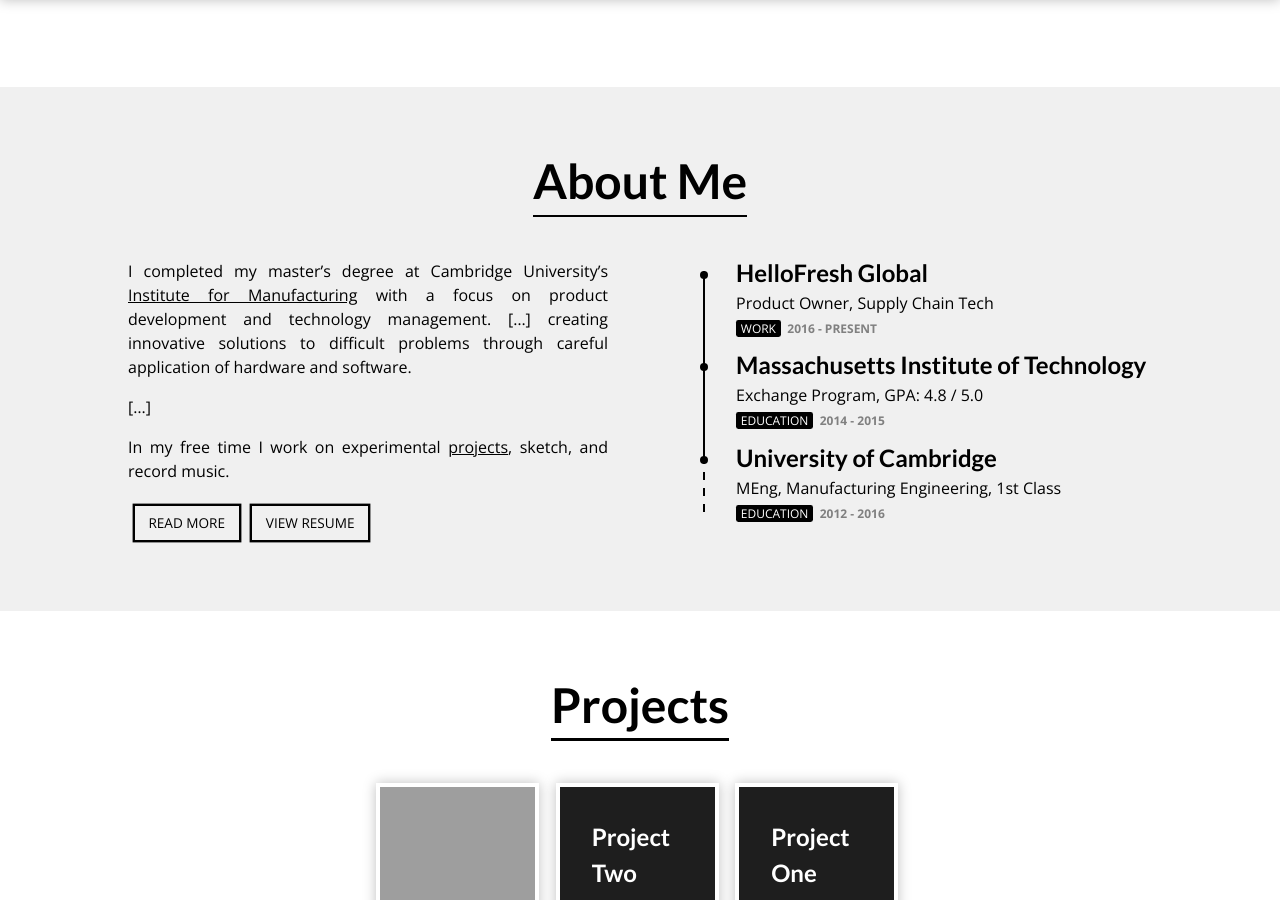
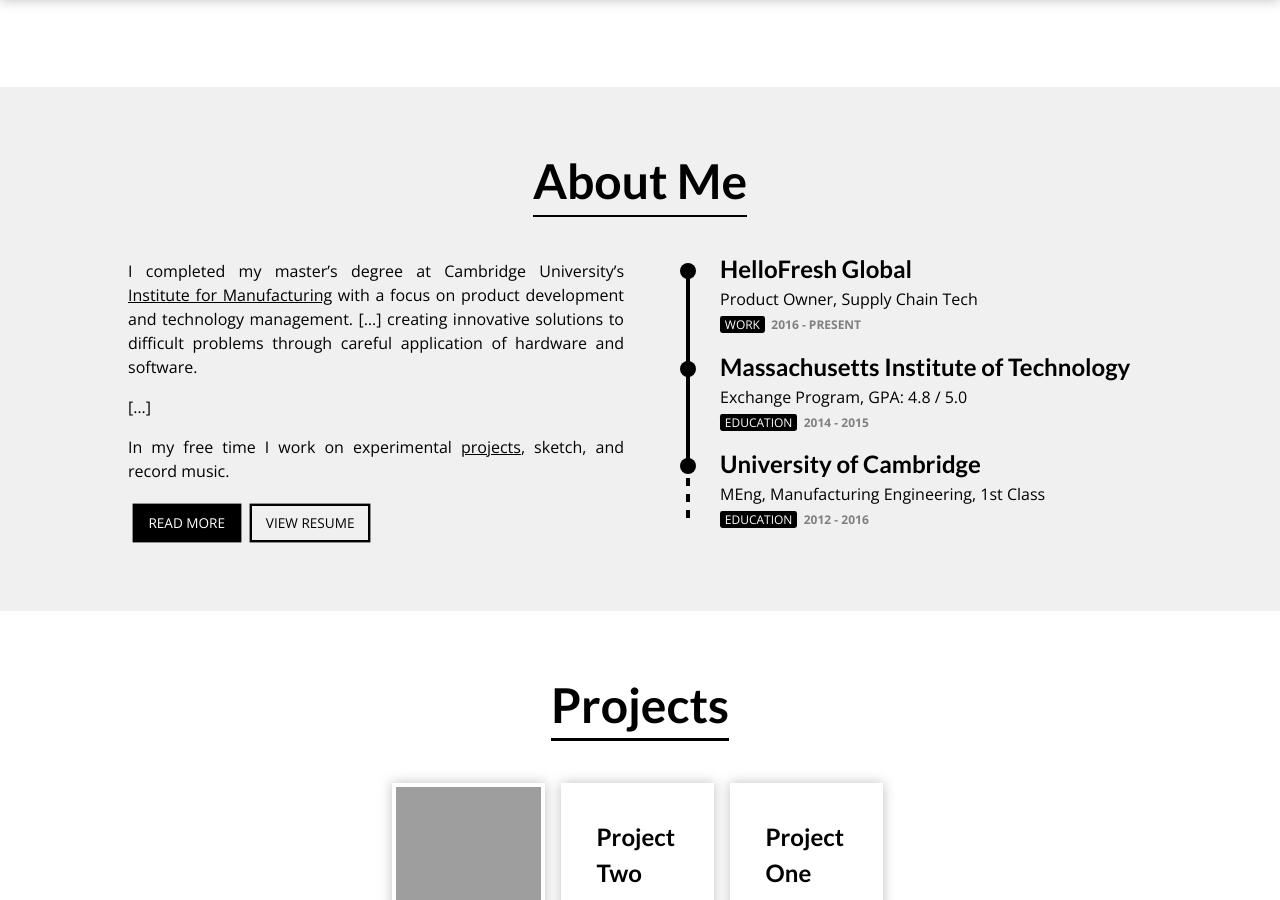
Before and after one commit to ogilliland/ogilliland.github.io, a Jekyll site: the page built from _pages/index.html, in a window 1280 px wide and 900 px high, scrolled down 813 px. Built offline with Jekyll 4.4.1, drawn with Linux system fonts in a browser that asks for light colours; some of the changed text lies outside the part shown; grey boxes are pictures that could not be loaded.

Commit message:
Visual balance and color consistency

```diff
--- a/_pages/index.html
+++ b/_pages/index.html
@@ -16,7 +16,7 @@ permalink: index.html
   <div class="about">
     <div class="about__text">
       {{ page.content }}
-      <a class="button" href="{{ page.url }}" role="button">Read more</a><a class="button" href="/assets/resume.pdf" role="button">View resume</a>
+      <a class="button button--fill" href="{{ page.url }}" role="button">Read more</a><a class="button" href="/assets/resume.pdf" role="button">View resume</a>
     </div>
     <div class="about__timeline">
       <div class="timeline__block">
@@ -58,7 +58,7 @@ permalink: index.html
       </div>
     </a>
     {% endfor %}
-    <a class="button space-top" href="/work/" role="button">More work</a>
+    <a class="button button--fill space-top" href="/work/" role="button">More work</a>
   </div>
 </section>
 <section>
@@ -73,11 +73,11 @@ permalink: index.html
         {% endif %}
         <div class="post__description">
           <h3>{{ page.title }}</h3>
-          <span>{{ page.content | truncate: 400 }}</span>
+          <span>{{ page.content | truncate: 300 }}</span>
         </div>
       </div>
     </a>
     {% endfor %}
-    <a class="button space-top" href="/blog/" role="button">More writing</a>
+    <a class="button button--fill space-top" href="/blog/" role="button">More writing</a>
   </div>
 </section>
--- a/css/styles.scss
+++ b/css/styles.scss
@@ -154,11 +154,6 @@ nav {
   }
 }
 
-section {
-  text-align: justify;
-  overflow: hidden;
-}
-
 footer {
   background-color: $color-bg-dark;
   color: $color-on-bg-dark;
@@ -246,7 +241,9 @@ footer {
 
 /* === landing page === */
 section {
-  padding: 4em 6em;
+  text-align: justify;
+  overflow: hidden;
+  padding: 4em 10%;
 
   &:nth-child(even) {
     color: $color-on-bg-light;
@@ -305,7 +302,7 @@ section {
   &__text {
     float: left;
     width: 50%;
-    padding: 0 2rem;
+    padding: 0 1rem 0 0;
   }
 
   &__timeline {
@@ -313,7 +310,7 @@ section {
     right: 0;
     width: 50%;
     height: 100%;
-    padding: 0.75rem 2rem;
+    padding: 0.5rem 0 0 1rem;
   }
 }
 
@@ -326,10 +323,10 @@ section {
     &::before {
       content: "";
       position: absolute;
-      left: -2.25rem;
-      top: 1rem;
-      height: 0.5rem;
-      width: 0.5rem;
+      left: -2.5rem;
+      top: 0.75rem;
+      height: 1rem;
+      width: 1rem;
       border-radius: 50%;
       background-color: currentColor;
     }
@@ -337,11 +334,11 @@ section {
     &::after {
       content: "";
       position: absolute;
-      left: -2.075rem;
+      left: -2.15rem;
       top: 1rem;
       height: 100%;
       padding-bottom: 0.5rem;
-      width: 0.15rem;
+      width: 0.3rem;
       background-color: currentColor;
     }
 
@@ -396,8 +393,6 @@ section {
   padding-bottom: 30%;
   margin: 0 1.5% 3% 1.5%;
   text-align: left;
-  color: $color-on-bg-dark;
-  background-color: $color-bg-dark;
   border: 0.3rem solid white;
   -webkit-box-shadow: 0 0 0.75rem 0 rgba(0, 0, 0, 0.25);
      -moz-box-shadow: 0 0 0.75rem 0 rgba(0, 0, 0, 0.25);
@@ -419,7 +414,6 @@ section {
     position: absolute;
     top: 0;
     padding: 2em;
-    background-color: $color-bg-dark;
   }
 
   &:hover > img {
@@ -436,7 +430,6 @@ section {
   overflow: auto;
   text-align: justify;
   margin: 0 1rem 1rem 1rem;
-  color: $color-on-bg;
   background-color: $color-bg;
   border: 0.3rem solid white;
     -webkit-box-shadow: 0 0 0.75rem 0 rgba(0, 0, 0, 0.25);
```
